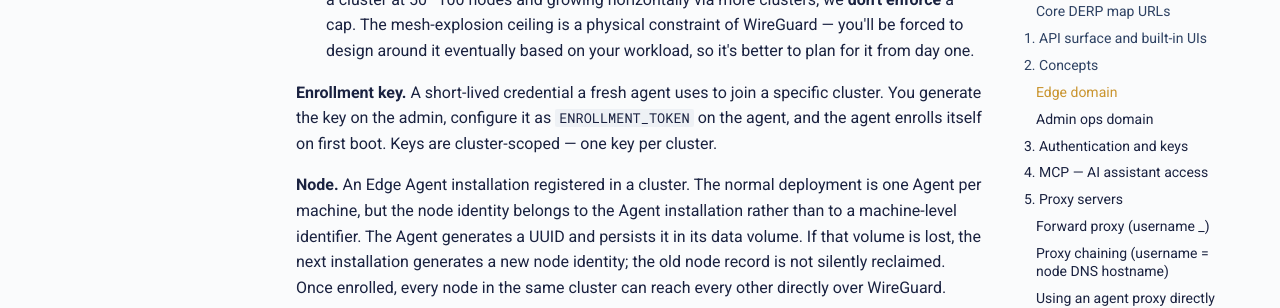
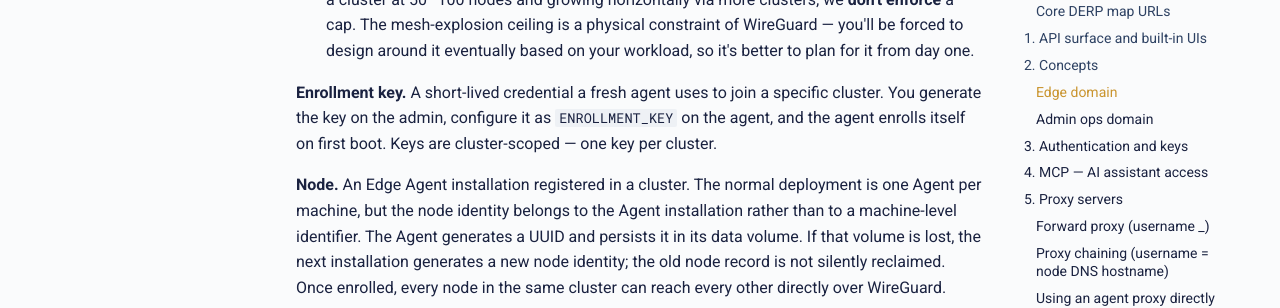
Before and after one commit to wenet-ec/edge-core, an MkDocs documentation site: the page built from docs/guide.md, in a window 1280 px wide and 900 px high, scrolled down 3639 px. Shown: the part 151-459 px from the top of the window. Built offline with MkDocs 1.6.1 and Material for MkDocs 9.7.7, drawn with Linux system fonts in a browser that asks for light colours; comment, search, counter and statistics services are not loaded.

Commit message:
docs: update the installation behavior

```diff
--- a/docs/guide.md
+++ b/docs/guide.md
@@ -99,7 +99,7 @@ Two opinionated design choices worth knowing up front:
 - **No ACLs inside a cluster.** Every cluster is a **full mesh** — every node can reach every other node, period. We deliberately don't expose per-cluster ACLs. ACLs are a bandaid for clusters that grew too big; the right answer is to divide a large cluster into smaller ones along workload boundaries, not to gate traffic inside one. Design your clusters upfront by grouping machines that work together (divide and conquer). You can move a node from one cluster to another later, but think of clusters as your **trust + workload boundary**, not as a flat namespace you'll firewall later.
 - **WireGuard mesh is O(n²).** A 100-node mesh is ~5,000 peer connections. We **advise** keeping a cluster at 50–100 nodes and growing horizontally via more clusters; we **don't enforce** a cap. The mesh-explosion ceiling is a physical constraint of WireGuard — you'll be forced to design around it eventually based on your workload, so it's better to plan for it from day one.
 
-**Enrollment key.** A short-lived credential a fresh agent uses to join a specific cluster. You generate the key on the admin, configure it as `ENROLLMENT_TOKEN` on the agent, and the agent enrolls itself on first boot. Keys are cluster-scoped — one key per cluster.
+**Enrollment key.** A short-lived credential a fresh agent uses to join a specific cluster. You generate the key on the admin, configure it as `ENROLLMENT_KEY` on the agent, and the agent enrolls itself on first boot. Keys are cluster-scoped — one key per cluster.
 
 **Node.** An Edge Agent installation registered in a cluster. The normal deployment is one Agent per machine, but the node identity belongs to the Agent installation rather than to a machine-level identifier. The Agent generates a UUID and persists it in its data volume. If that volume is lost, the next installation generates a new node identity; the old node record is not silently reclaimed. Once enrolled, every node in the same cluster can reach every other directly over WireGuard.
 
```
Also changed, not shown: AGENTS.md (+1 -1 lines), 1 other file.
